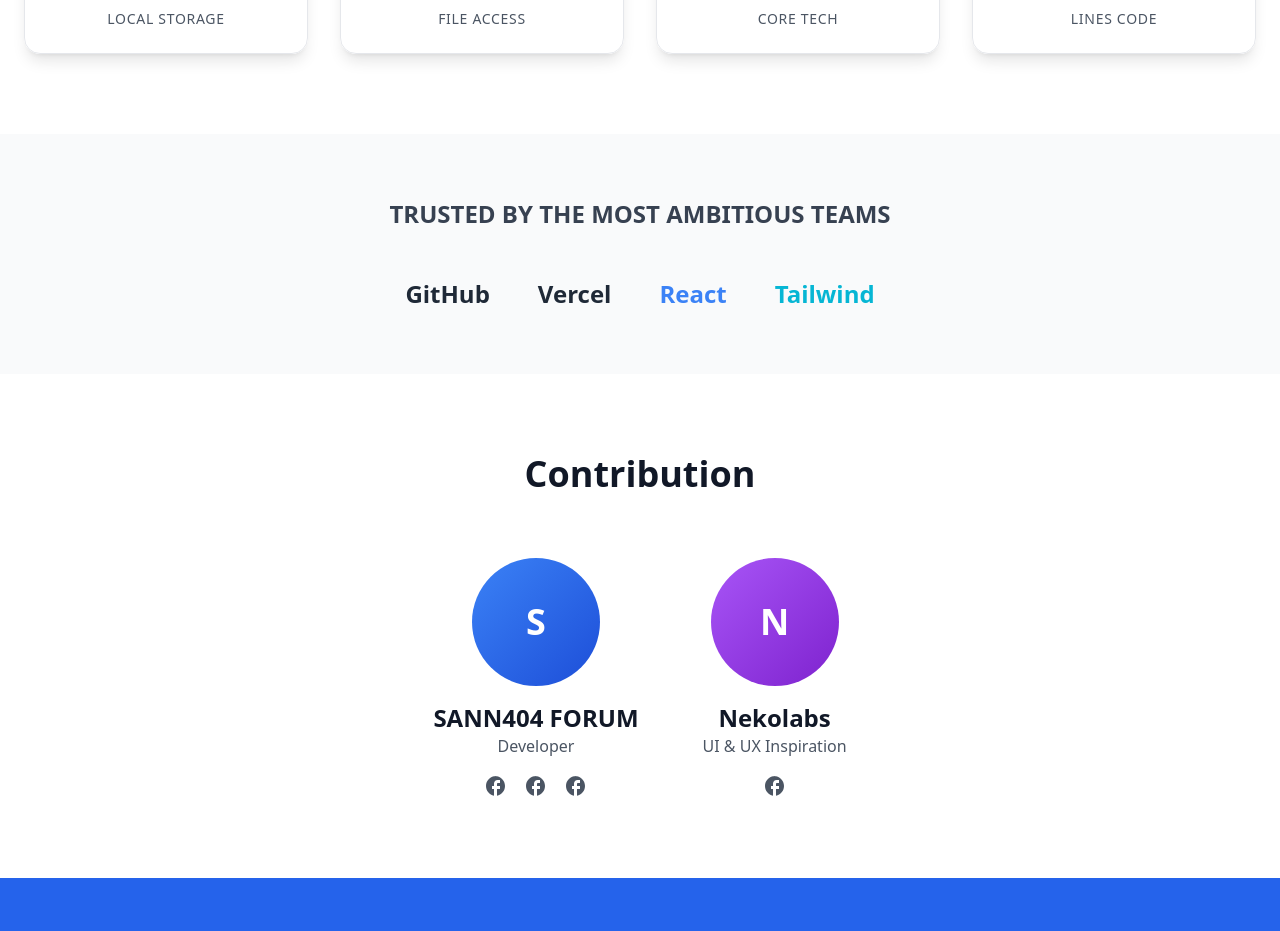
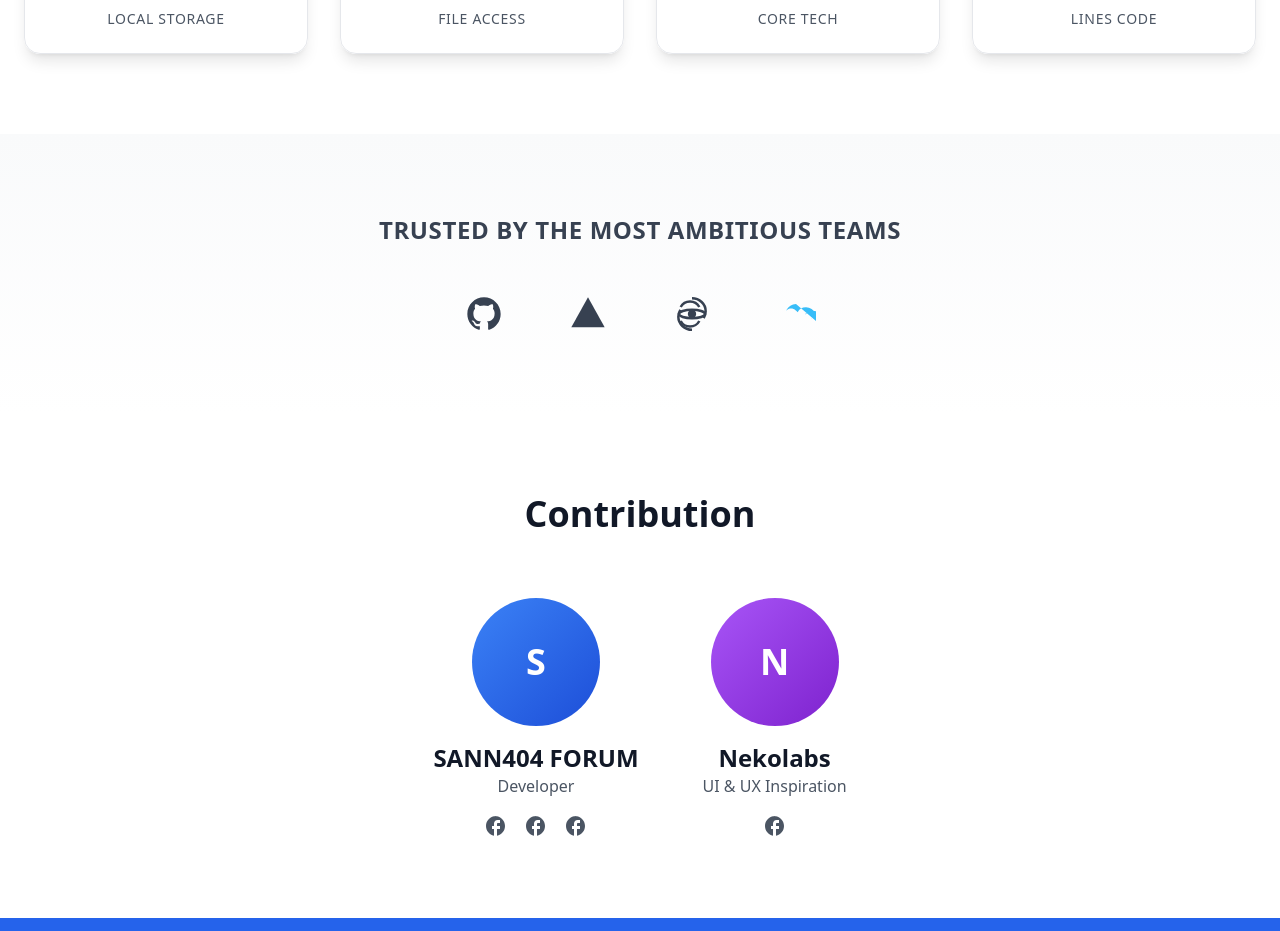
Before and after one commit to sanzzyproject/local-stronger, a React (Vite) app: page / in a window 1280 px wide. Shown: the part 2060-2991 px from the top of the page. Built offline with nearby package versions, Linux system fonts and the light colour scheme.

Commit message:
Update TrustedTools.jsx

```diff
--- a/src/components/TrustedTools.jsx
+++ b/src/components/TrustedTools.jsx
@@ -1,10 +1,34 @@
 import React from 'react';
 
-// Logo sederhana (gunakan teks atau SVG sesuai kebutuhan)
-const GitHubLogo = () => <span className="text-2xl font-bold text-gray-800">GitHub</span>;
-const VercelLogo = () => <span className="text-2xl font-bold text-gray-800">Vercel</span>;
-const ReactLogo = () => <span className="text-2xl font-bold text-blue-500">React</span>;
-const TailwindLogo = () => <span className="text-2xl font-bold text-cyan-500">Tailwind</span>;
+// Logo SVG asli (sederhana namun representatif)
+const GitHubLogo = () => (
+  <svg className="h-10 w-auto" viewBox="0 0 24 24" fill="currentColor">
+    <path d="M12 2C6.477 2 2 6.477 2 12c0 4.42 2.865 8.166 6.839 9.489.5.092.682-.217.682-.482 0-.237-.008-.866-.013-1.7-2.782.603-3.369-1.34-3.369-1.34-.454-1.156-1.11-1.462-1.11-1.462-.908-.62.069-.608.069-.608 1.003.07 1.531 1.03 1.531 1.03.892 1.529 2.341 1.087 2.91.832.092-.647.35-1.088.636-1.338-2.22-.253-4.555-1.11-4.555-4.943 0-1.091.39-1.984 1.03-2.682-.103-.253-.447-1.27.098-2.646 0 0 .84-.269 2.75 1.025.8-.223 1.65-.334 2.5-.334.85 0 1.7.111 2.5.334 1.91-1.294 2.75-1.025 2.75-1.025.545 1.376.201 2.393.099 2.646.64.698 1.03 1.591 1.03 2.682 0 3.841-2.337 4.687-4.565 4.935.359.309.678.919.678 1.852 0 1.336-.012 2.415-.012 2.743 0 .267.18.578.688.48C19.138 20.161 22 16.418 22 12c0-5.523-4.477-10-10-10z" />
+  </svg>
+);
+
+const VercelLogo = () => (
+  <svg className="h-10 w-auto" viewBox="0 0 24 24" fill="currentColor">
+    <path d="M12 2L22 20H2L12 2z" />
+  </svg>
+);
+
+const ReactLogo = () => (
+  <svg className="h-10 w-auto" viewBox="0 0 24 24" fill="#61DAFB">
+    <circle cx="12" cy="12" r="2.5" fill="currentColor" />
+    <path d="M12 2.5c4.5 0 8.2 3.5 8.2 7.8 0 1.5-.4 2.9-1.2 4.2" stroke="currentColor" strokeWidth="1.5" fill="none" />
+    <path d="M12 21.5c-4.5 0-8.2-3.5-8.2-7.8 0-1.5.4-2.9 1.2-4.2" stroke="currentColor" strokeWidth="1.5" fill="none" />
+    <path d="M5.2 7.8c1.1-2 3.2-3.3 5.6-3.3s4.5 1.3 5.6 3.3" stroke="currentColor" strokeWidth="1.5" fill="none" />
+    <path d="M5.2 16.2c1.1 2 3.2 3.3 5.6 3.3s4.5-1.3 5.6-3.3" stroke="currentColor" strokeWidth="1.5" fill="none" />
+    <ellipse cx="12" cy="12" rx="7.8" ry="2.5" stroke="currentColor" strokeWidth="1.5" fill="none" />
+  </svg>
+);
+
+const TailwindLogo = () => (
+  <svg className="h-10 w-auto" viewBox="0 0 24 24" fill="#38BDF8">
+    <path d="M12 6c-2.5 0-4.5 1.3-6 4 1.5-1.3 3-1.5 4.5-1 1 .4 1.8 1.2 2.5 2 1-2 2.5-3 5-3 2.5 0 4.5 1.3 6 4-1.5-1.3-3-1.5-4.5-1-1 .4-1.8 1.2-2.5 2 1-2 2.5-3 5-3 2.5 0 4.5 1.3 6 4-1.5-1.3-3-1.5-4.5-1-1 .4-1.8 1.2-2.5 2 1-2 2.5-3 5-3 2.5 0 4.5 1.3 6 4-1.5-1.3-3-1.5-4.5-1-1 .4-1.8 1.2-2.5 2" />
+  </svg>
+);
 
 const tools = [
   { name: 'GitHub', logo: <GitHubLogo /> },
@@ -15,15 +39,17 @@
 
 export default function TrustedTools() {
   return (
-    <section className="bg-gray-50 py-16">
+    <section className="py-20 bg-gradient-to-b from-gray-50 to-white">
       <div className="max-w-7xl mx-auto px-6 text-center">
-        <h3 className="text-2xl font-semibold text-gray-700 mb-12">
+        <h3 className="text-2xl font-semibold text-gray-700 mb-12 tracking-wide">
           TRUSTED BY THE MOST AMBITIOUS TEAMS
         </h3>
-        <div className="flex flex-wrap justify-center items-center gap-12">
+        <div className="flex flex-wrap justify-center items-center gap-16">
           {tools.map((tool, idx) => (
-            <div key={idx} className="flex items-center space-x-2">
-              {tool.logo}
+            <div key={idx} className="group hover:scale-110 transition-transform duration-300">
+              <div className="text-gray-700 group-hover:text-blue-600 transition-colors">
+                {tool.logo}
+              </div>
             </div>
           ))}
         </div>
```
